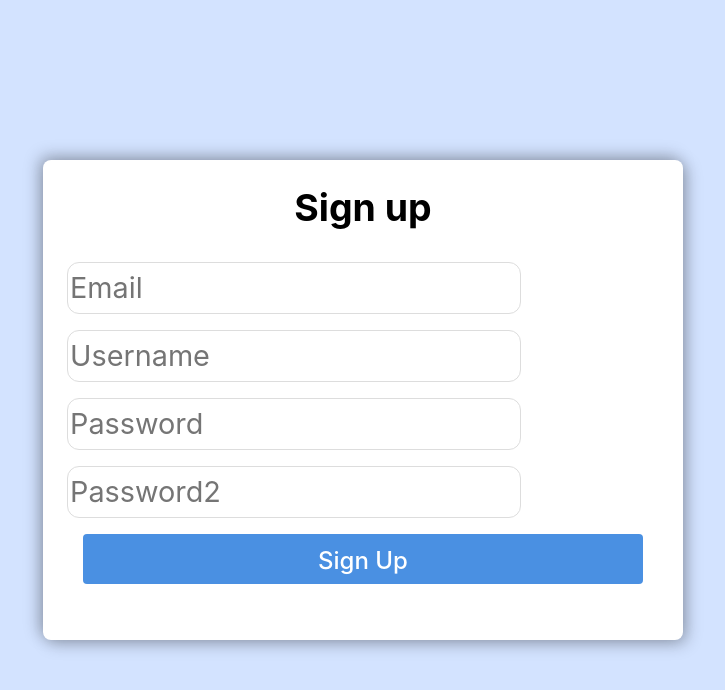
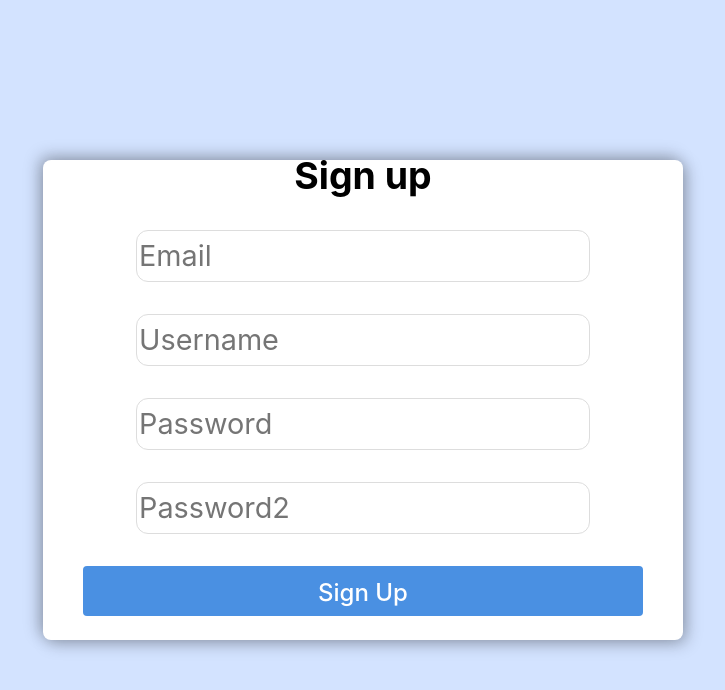
Before and after one commit to Panfi98/BrainsFrontend, a React (Vite) app: page /signup in a window 1280 px wide. Shown: the top 690 px of the page, without its empty margins (277-1002 px from the left). Built offline with nearby package versions, Linux system fonts and the light colour scheme.

Commit message:
adjusted sign up table

```diff
--- a/src/Components/Authorization/SignUp.jsx
+++ b/src/Components/Authorization/SignUp.jsx
@@ -50,7 +50,6 @@ export function SignUp() {
         <div className='signup-container'>
             <div className='signup'>
                 <h3>Sign up</h3>
-                <form onSubmit={onSubmit}>
                     <TextInput label='email' onChange={onChange} value={newUserData.email} />
                     <TextInput label='username' onChange={onChange} value={newUserData.username} />
                     <TextInput
@@ -66,13 +65,12 @@ export function SignUp() {
                         type="password"
                     />
                     <button
-                        type="submit"
+                        onClick={onSubmit}
                         className="signup-button"
                         disabled={isLoading}
                     >
                         {isLoading ? 'Signing up...' : 'Sign Up'}
                     </button>
-                </form>
                 <div className='signup-footer'></div>
             </div>
         </div>
```
